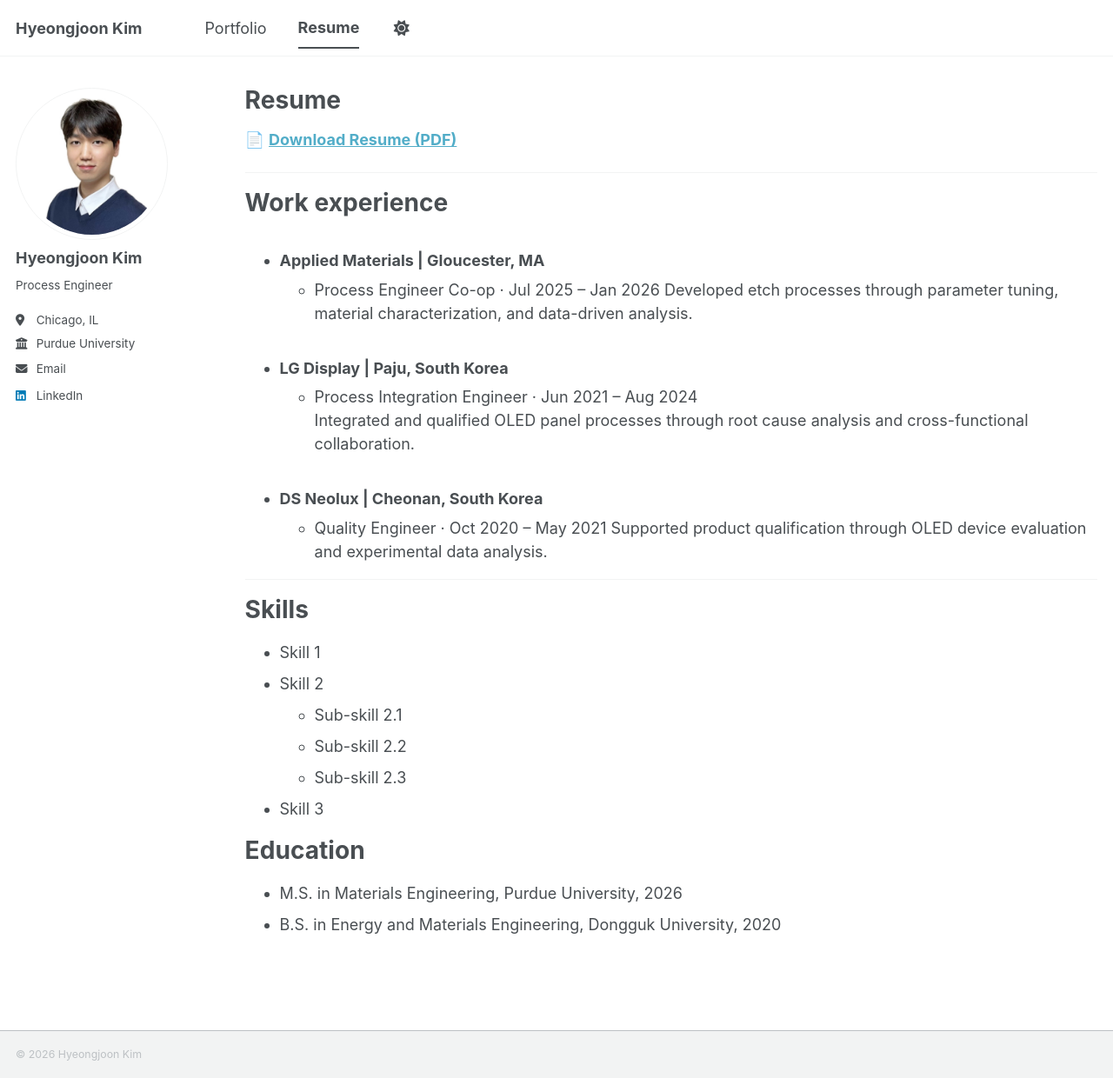
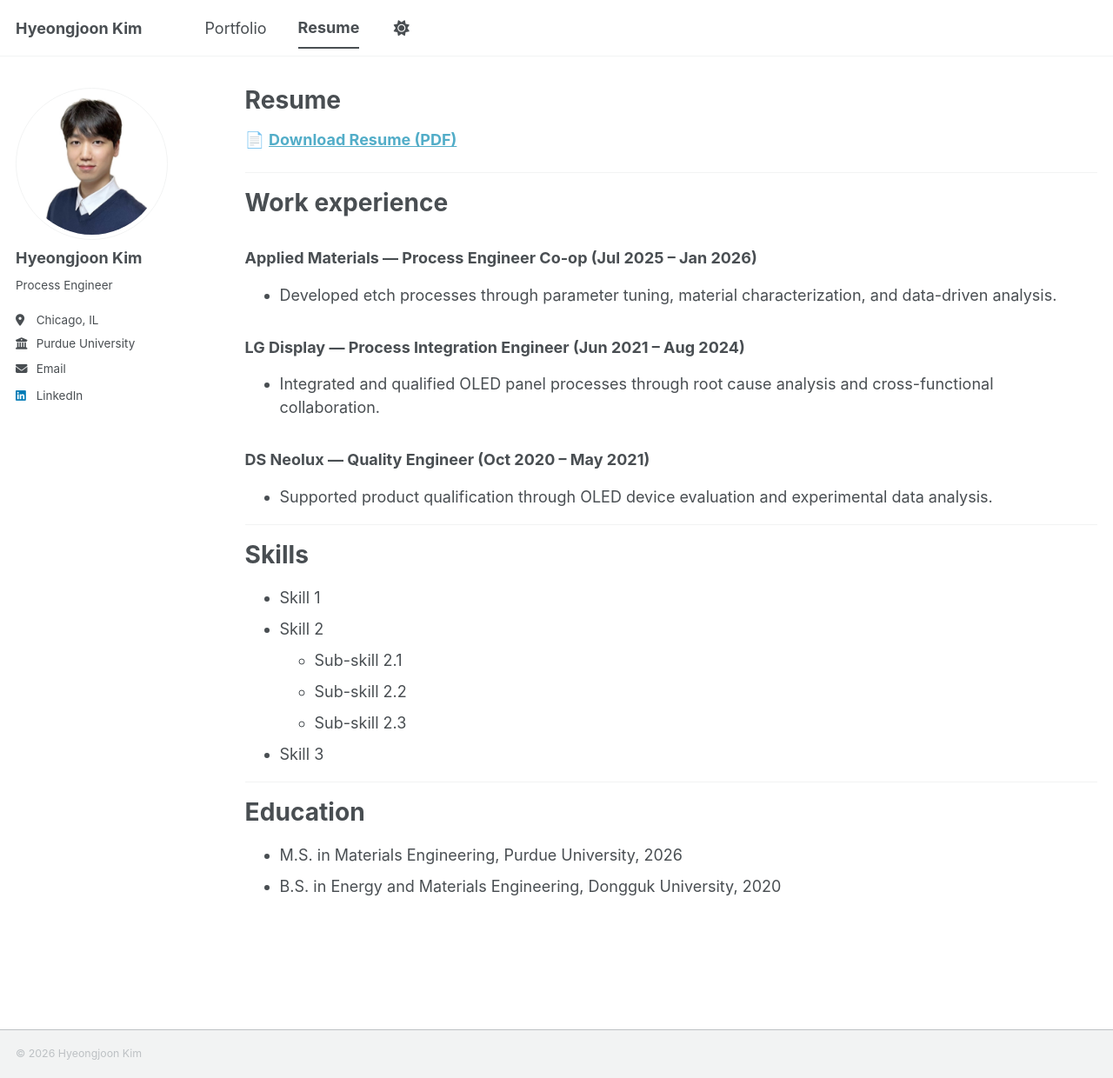
Before and after one commit to joonk1214/joonk1214.github.io, a Jekyll site: the page built from _pages/resume.md, in a window 1280 px wide and 1240 px high. Shown: the whole window at 87% size. Built offline with Jekyll 4.4.1, drawn with Linux system fonts in a browser that asks for light colours; a script bundle is joined from its source files by our own code; library files that are not in the unit come from our copies.

Commit message:
Update resume.md

```diff
--- a/_pages/resume.md
+++ b/_pages/resume.md
@@ -13,17 +13,14 @@ redirect_from:
 
 Work experience
 ======
-* ### Applied Materials | Gloucester, MA
-  * Process Engineer Co-op · Jul 2025 – Jan 2026
-    Developed etch processes through parameter tuning, material characterization, and data-driven analysis.
+### Applied Materials — Process Engineer Co-op (Jul 2025 – Jan 2026)
+* Developed etch processes through parameter tuning, material characterization, and data-driven analysis.
 
-* ### LG Display | Paju, South Korea
-  * Process Integration Engineer · Jun 2021 – Aug 2024
-    Integrated and qualified OLED panel processes through root cause analysis and cross-functional collaboration.
+### LG Display — Process Integration Engineer (Jun 2021 – Aug 2024)
+* Integrated and qualified OLED panel processes through root cause analysis and cross-functional collaboration.
 
-* ### DS Neolux | Cheonan, South Korea
-  * Quality Engineer · Oct 2020 – May 2021
-    Supported product qualification through OLED device evaluation and experimental data analysis.
+### DS Neolux — Quality Engineer (Oct 2020 – May 2021)
+* Supported product qualification through OLED device evaluation and experimental data analysis.
 
 ---
 
@@ -36,6 +33,8 @@ Skills
   * Sub-skill 2.3
 * Skill 3
 
+---
+
 Education
 ======
 * M.S. in Materials Engineering, Purdue University, 2026
```
